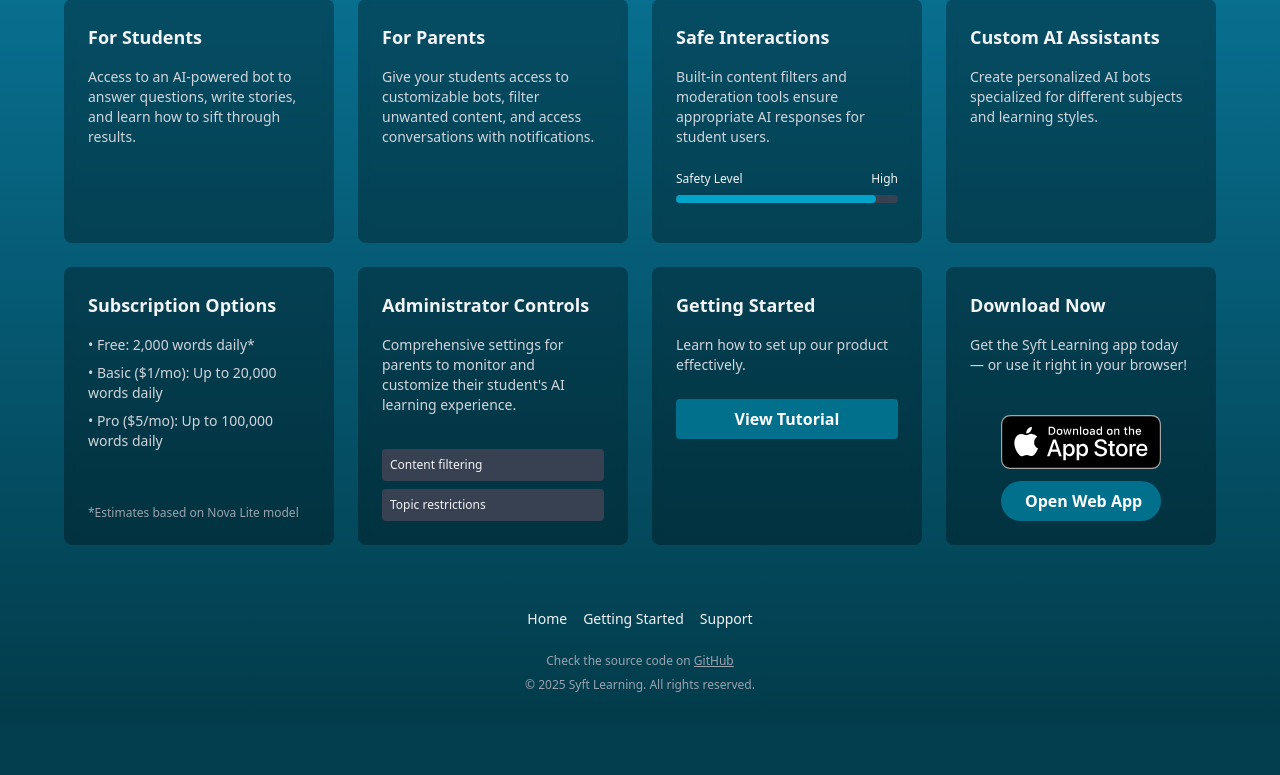
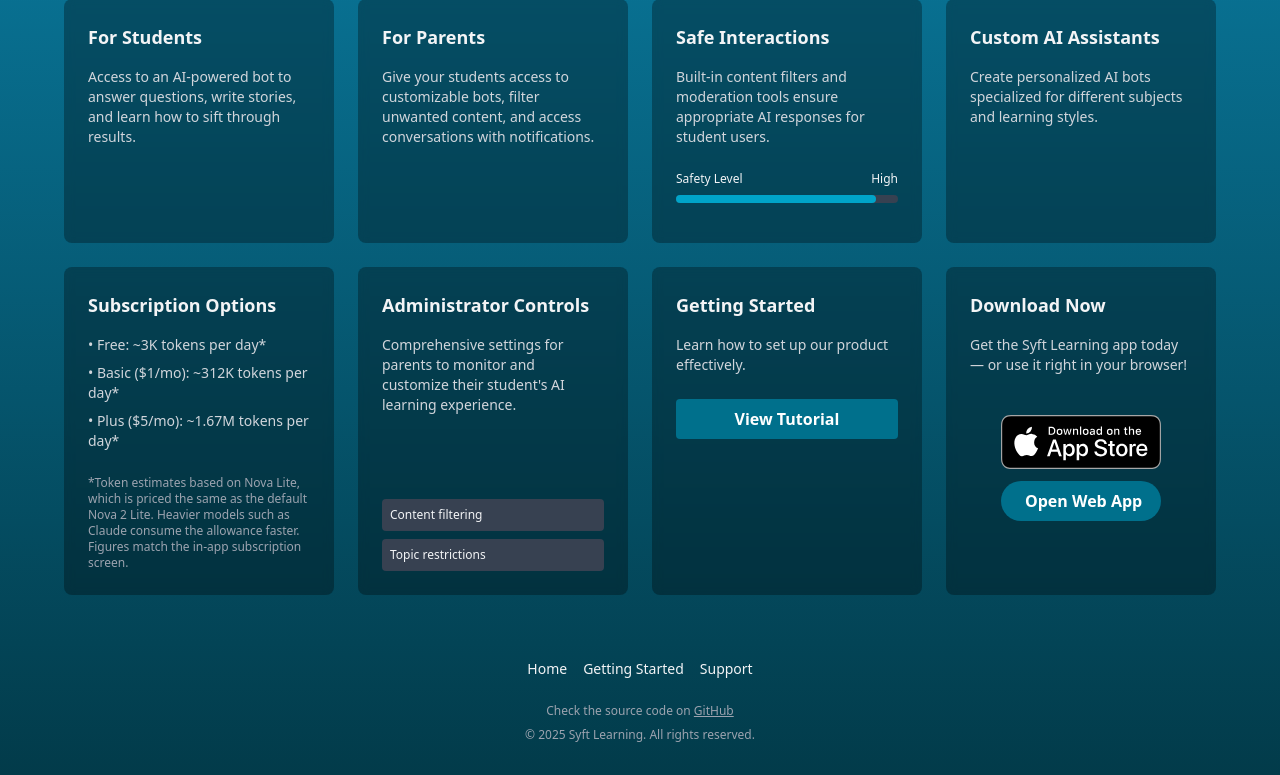
Before and after one commit to tpaulshippy/bots, a Django app: template site/source/templates/marketing.html in a window 1280 px wide. Shown: the part 218-993 px from the top of the page. Before the commit the page ends 910 px from the top, so only its background shows below. Run offline with Django 3.2, Linux system fonts and the light colour scheme; the template is opened without the code that fills it, so the values that code supplies are empty; some libraries are stand-ins or nearby versions.

Commit message:
fix(pricing): match marketing copy to in-app subscription allowances
Free ~3K / Basic $1/mo ~312K / Plus $5/mo ~1.67M tokens per day,
per front/constants/subscriptions.ts. Renames the $5 tier from Pro
to Plus and clarifies Nova 2 Lite default vs heavier models.

Salvaged from #92 (docs/marketing-1.0.6-rollout), which is unmergable
as-is: 1.0.6 shipped, branch is ~95 commits behind, and its back/ paths
were deleted with the Django backend.

```diff
--- a/front/app/parent/subscription.tsx
+++ b/front/app/parent/subscription.tsx
@@ -175,7 +175,7 @@ export default function SubscriptionScreen() {
       >
         <ThemedText style={styles.subscribeButtonText}>Restore Purchases</ThemedText>
       </ThemedButton>
-      <ThemedText style={styles.footnote}>* Token estimates based on Nova Lite model usage</ThemedText>
+      <ThemedText style={styles.footnote}>* Token estimates based on Nova Lite, priced the same as the default Nova 2 Lite. Heavier models consume the allowance faster.</ThemedText>
     </ScrollView>
     )}
     </>
--- a/site/source/templates/marketing.html
+++ b/site/source/templates/marketing.html
@@ -65,11 +65,11 @@
             <div class="card p-6 flex flex-col">
                 <h3 class="text-lg font-bold mb-4">Subscription Options</h3>
                 <ul class="text-sm text-gray-300 mb-6 space-y-2">
-                    <li>• Free: 2,000 words daily*</li>
-                    <li>• Basic ($1/mo): Up to 20,000 words daily</li>
-                    <li>• Pro ($5/mo): Up to 100,000 words daily</li>
+                    <li>• Free: ~3K tokens per day*</li>
+                    <li>• Basic ($1/mo): ~312K tokens per day*</li>
+                    <li>• Plus ($5/mo): ~1.67M tokens per day*</li>
                 </ul>
-                <p class="text-xs text-gray-400 mt-auto">*Estimates based on Nova Lite model</p>
+                <p class="text-xs text-gray-400 mt-auto">*Token estimates based on Nova Lite, which is priced the same as the default Nova 2 Lite. Heavier models such as Claude consume the allowance faster. Figures match the in-app subscription screen.</p>
             </div>
 
             <!-- Administrator Controls -->
```
